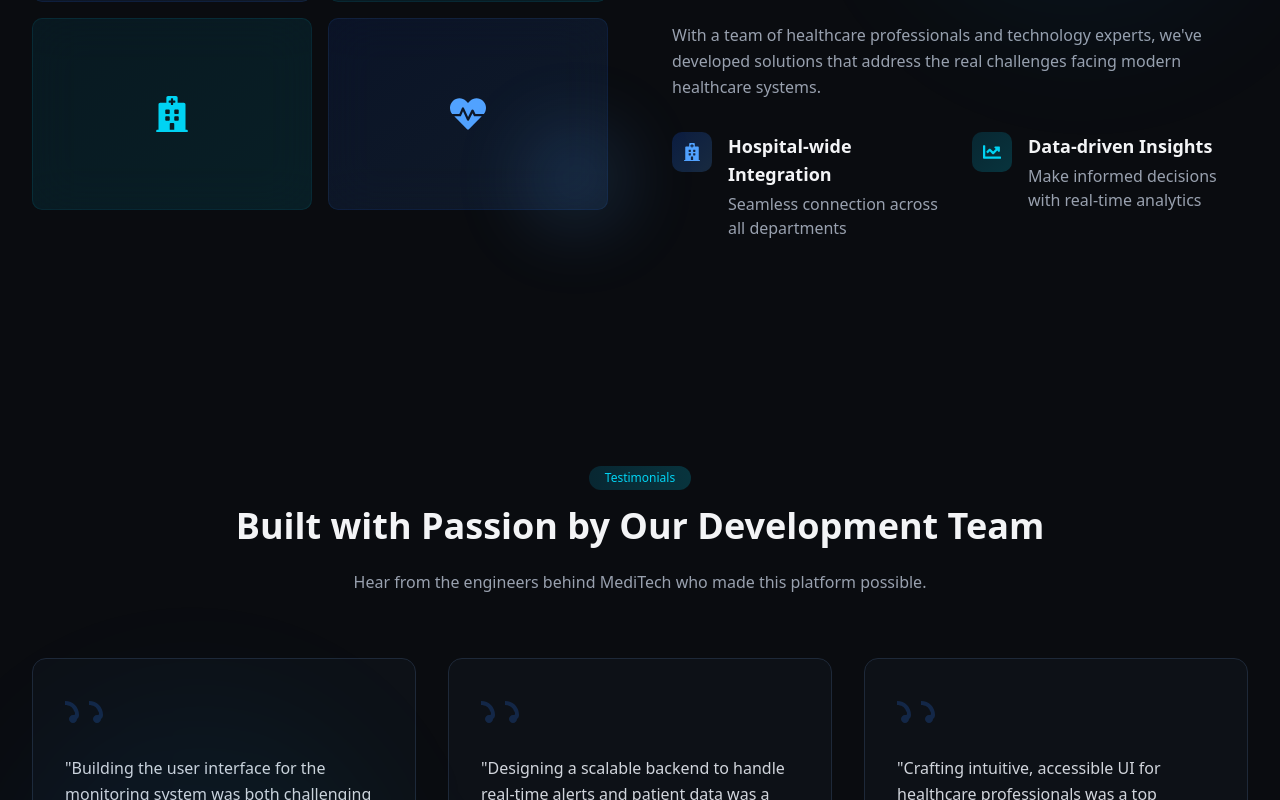
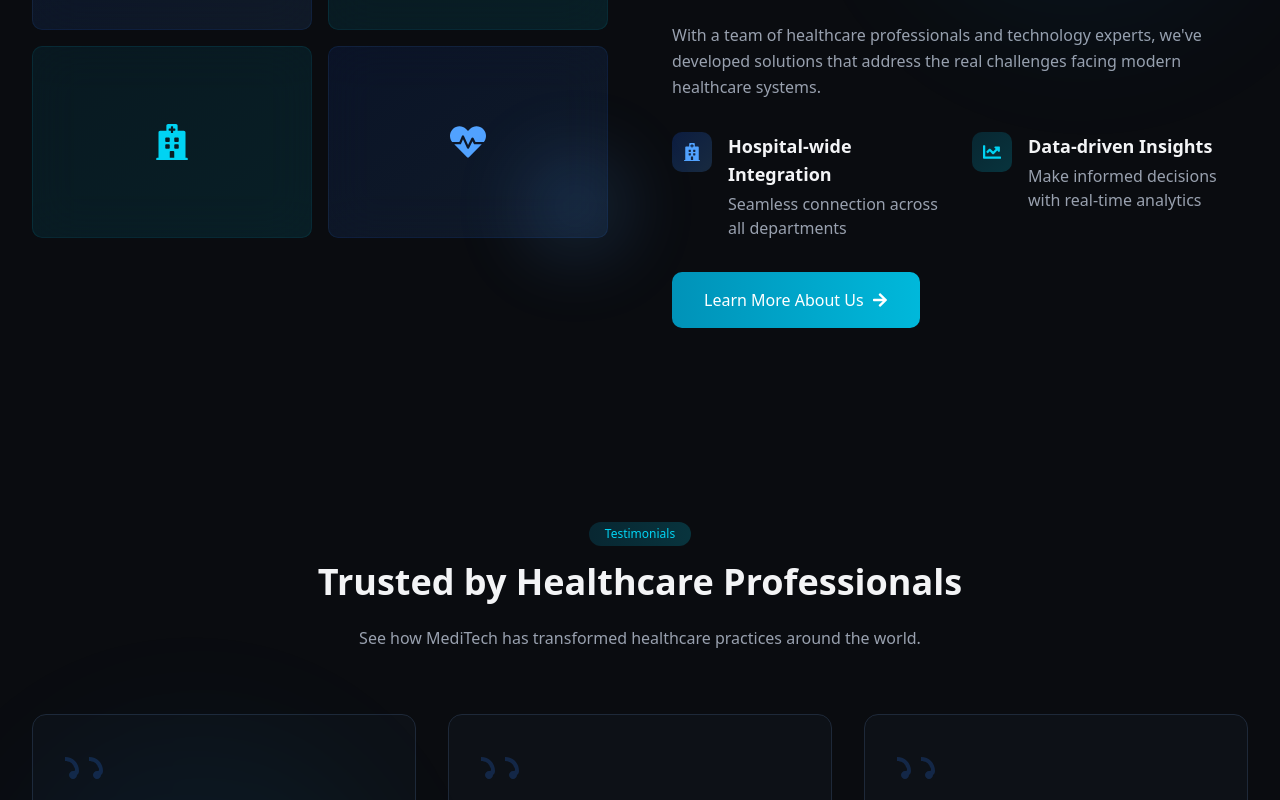
Before and after one commit to Sujal0412/Medit-tech-frontend, a React (Vite) app: page / in a window 1280 px wide. Shown: the part 2750-3550 px from the top of the page. Built offline with nearby package versions, Linux system fonts and the light colour scheme; no server answers.

Commit message:
change the landing

```diff
--- a/src/pages/MediQueueLanding.jsx
+++ b/src/pages/MediQueueLanding.jsx
@@ -46,22 +46,22 @@ function MediTechLanding() {
 
   const testimonials = [
     {
-      name: "Prajesh Majithiya",
-      role: "Frontend Developer",
+      name: "Dr. Sarah Johnson",
+      role: "Chief of Cardiology",
       quote:
-        "Building the user interface for the monitoring system was both challenging and rewarding. Seeing clinicians interact with a tool we crafted is incredibly fulfilling.",
+        "The patient monitoring system has revolutionized how we deliver care in the ICU. Real-time alerts have helped us intervene faster and improve outcomes.",
     },
     {
-      name: "Sujal Lukhi",
-      role: "Backend Engineer",
+      name: "Mark Williams",
+      role: "Healthcare IT Director",
       quote:
-        "Designing a scalable backend to handle real-time alerts and patient data was a critical task. It’s gratifying to know our work directly supports life-saving decisions.",
+        "Implementation was seamless, and the training provided was exceptional. Our staff adapted quickly, and we've seen a 30% improvement in workflow efficiency.",
     },
     {
-      name: "Deep Marodiya",
-      role: "Frontend Developer",
+      name: "Dr. Emily Chen",
+      role: "Neurologist",
       quote:
-        "Crafting intuitive, accessible UI for healthcare professionals was a top priority. Knowing our design helps doctors respond faster makes every pixel worth it.",
+        "The telemedicine platform has allowed us to extend our reach to rural communities that previously had limited access to specialist care.",
     },
   ];
 
@@ -313,9 +313,7 @@ function MediTechLanding() {
                           </div>
                           <div className="space-y-1 xs:space-y-1.5 sm:space-y-2 flex-grow">
                             <div className="flex justify-between items-center">
-                              <div className="text-[8px] xs:text-[9px] sm:text-xs">
-                                Cardiology
-                              </div>
+                              <div className="text-[8px] xs:text-[9px] sm:text-xs">Cardiology</div>
                               <div className="text-[8px] xs:text-[9px] sm:text-xs font-medium text-blue-400">
                                 12
                               </div>
@@ -328,9 +326,7 @@ function MediTechLanding() {
                             </div>
 
                             <div className="flex justify-between items-center">
-                              <div className="text-[8px] xs:text-[9px] sm:text-xs">
-                                Neurology
-                              </div>
+                              <div className="text-[8px] xs:text-[9px] sm:text-xs">Neurology</div>
                               <div className="text-[8px] xs:text-[9px] sm:text-xs font-medium text-blue-400">
                                 8
                               </div>
@@ -343,9 +339,7 @@ function MediTechLanding() {
                             </div>
 
                             <div className="flex justify-between items-center">
-                              <div className="text-[8px] xs:text-[9px] sm:text-xs">
-                                Orthopedics
-                              </div>
+                              <div className="text-[8px] xs:text-[9px] sm:text-xs">Orthopedics</div>
                               <div className="text-[8px] xs:text-[9px] sm:text-xs font-medium text-blue-400">
                                 5
                               </div>
@@ -358,9 +352,7 @@ function MediTechLanding() {
                             </div>
 
                             <div className="flex justify-between items-center">
-                              <div className="text-[8px] xs:text-[9px] sm:text-xs">
-                                Pediatrics
-                              </div>
+                              <div className="text-[8px] xs:text-[9px] sm:text-xs">Pediatrics</div>
                               <div className="text-[8px] xs:text-[9px] sm:text-xs font-medium text-blue-400">
                                 2
                               </div>
@@ -382,21 +374,15 @@ function MediTechLanding() {
                           <div className="space-y-1 flex-grow">
                             <div className="flex items-center justify-between">
                               <div className="text-[8px]">Cardiology</div>
-                              <div className="text-[8px] font-medium text-blue-400">
-                                12
-                              </div>
+                              <div className="text-[8px] font-medium text-blue-400">12</div>
                             </div>
                             <div className="flex items-center justify-between">
                               <div className="text-[8px]">Neurology</div>
-                              <div className="text-[8px] font-medium text-blue-400">
-                                8
-                              </div>
+                              <div className="text-[8px] font-medium text-blue-400">8</div>
                             </div>
                             <div className="flex items-center justify-between">
                               <div className="text-[8px]">Others</div>
-                              <div className="text-[8px] font-medium text-blue-400">
-                                7
-                              </div>
+                              <div className="text-[8px] font-medium text-blue-400">7</div>
                             </div>
                           </div>
                         </div>
@@ -692,6 +678,11 @@ function MediTechLanding() {
                   </div>
                 </div>
               </div>
+
+              <button className="bg-gradient-to-r from-cyan-600 to-cyan-500 hover:from-cyan-500 hover:to-cyan-600 text-white px-8 py-4 rounded-lg font-medium transition-all duration-300 flex items-center group">
+                Learn More About Us{" "}
+                <FaArrowRight className="ml-2 w-4 h-4 group-hover:translate-x-1 transition-transform" />
+              </button>
             </motion.div>
           </motion.div>
         </div>
@@ -713,11 +704,11 @@ function MediTechLanding() {
               Testimonials
             </div>
             <h2 className="text-3xl sm:text-4xl font-bold mb-6">
-              Built with Passion by Our Development Team
+              Trusted by Healthcare Professionals
             </h2>
             <p className="text-gray-400 max-w-2xl mx-auto">
-              Hear from the engineers behind MediTech who made this platform
-              possible.
+              See how MediTech has transformed healthcare practices around the
+              world.
             </p>
           </motion.div>
 
```
